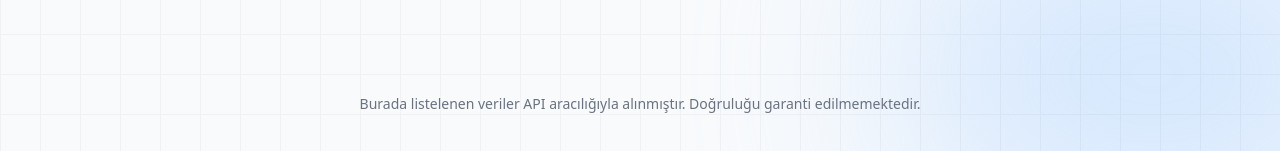
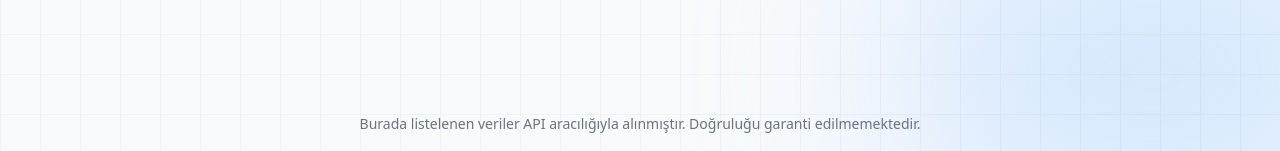
Before and after one commit to AhmetEnesKCC/nobetci-eczane, a Next.js app: page / in a window 1280 px wide. Shown: the part 646-797 px from the top of the page. Built offline with nearby package versions, Linux system fonts and the light colour scheme; no server answers.

Commit message:
FIX: padding for warning text

```diff
--- a/app/layout.tsx
+++ b/app/layout.tsx
@@ -29,7 +29,7 @@
   return (
     <html lang="en" suppressHydrationWarning>
       <body
-        className={`${geistSans.variable} ${geistMono.variable} antialiased`}
+        className={`${geistSans.variable} ${geistMono.variable} antialiased pb-12`}
       >
         <ThemeProvider
           attribute="class"
--- a/components/layout/footer.tsx
+++ b/components/layout/footer.tsx
@@ -1,7 +1,7 @@
 export const Footer = () => {
     return (
         <footer className="bg-transparent h-max p-4 fixed bottom-0 left-0 right-0">
-            <div className="max-w-7xl mx-auto px-4 py-6 sm:px-6 lg:px-8 text-center text-sm text-gray-500">
+            <div className="max-w-7xl mx-auto px-4 py-1 sm:px-6 lg:px-8 text-center text-sm text-gray-500">
                 <p>Burada listelenen veriler API aracılığıyla alınmıştır. Doğruluğu garanti edilmemektedir.</p>
 
             </div>
```
